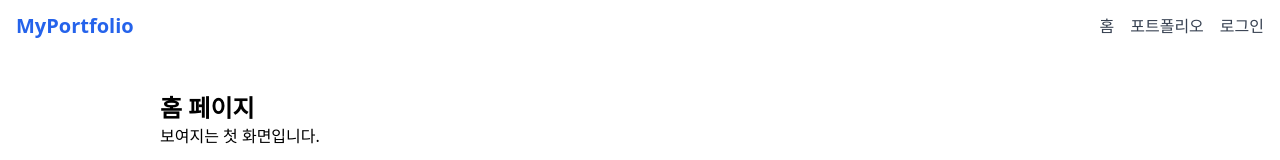
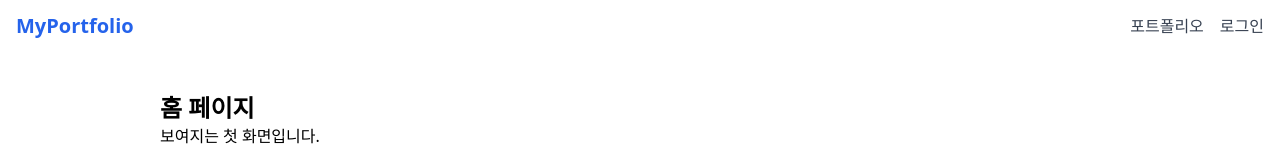
Before and after one commit to qkskck326326/my-portfolio-frontend, a React (Vite) app: page / in a window 1280 px wide. Shown: the top 160 px of the page. Built offline with nearby package versions, Linux system fonts and the light colour scheme; no server answers.

Commit message:
feat(layout) : 로그인 상태에 따라 Header에서 로그인/로그아웃 버튼 토글

```diff
--- a/src/components/Layout/Header.tsx
+++ b/src/components/Layout/Header.tsx
@@ -1,21 +1,26 @@
+// src/components/Layout/Header.tsx
 import { Link } from 'react-router-dom';
+import { useAuthStore } from '@/features/auth/stores/authStore';
 
 const Header = () => {
+  const { isLoggedIn, logout } = useAuthStore();
+
   return (
     <header className="bg-white shadow px-4 py-3 flex justify-between items-center">
       <Link to="/" className="text-xl font-bold text-blue-600">
         MyPortfolio
       </Link>
       <nav className="space-x-4">
-        <Link to="/" className="text-gray-700 hover:text-blue-500">
-          홈
-        </Link>
         <Link to="/portfolio" className="text-gray-700 hover:text-blue-500">
           포트폴리오
         </Link>
+        {isLoggedIn ? (
+        <button onClick={logout}>로그아웃</button>
+      ) : (
         <Link to="/login" className="text-gray-700 hover:text-blue-500">
           로그인
         </Link>
+      )}
       </nav>
     </header>
   );
```
